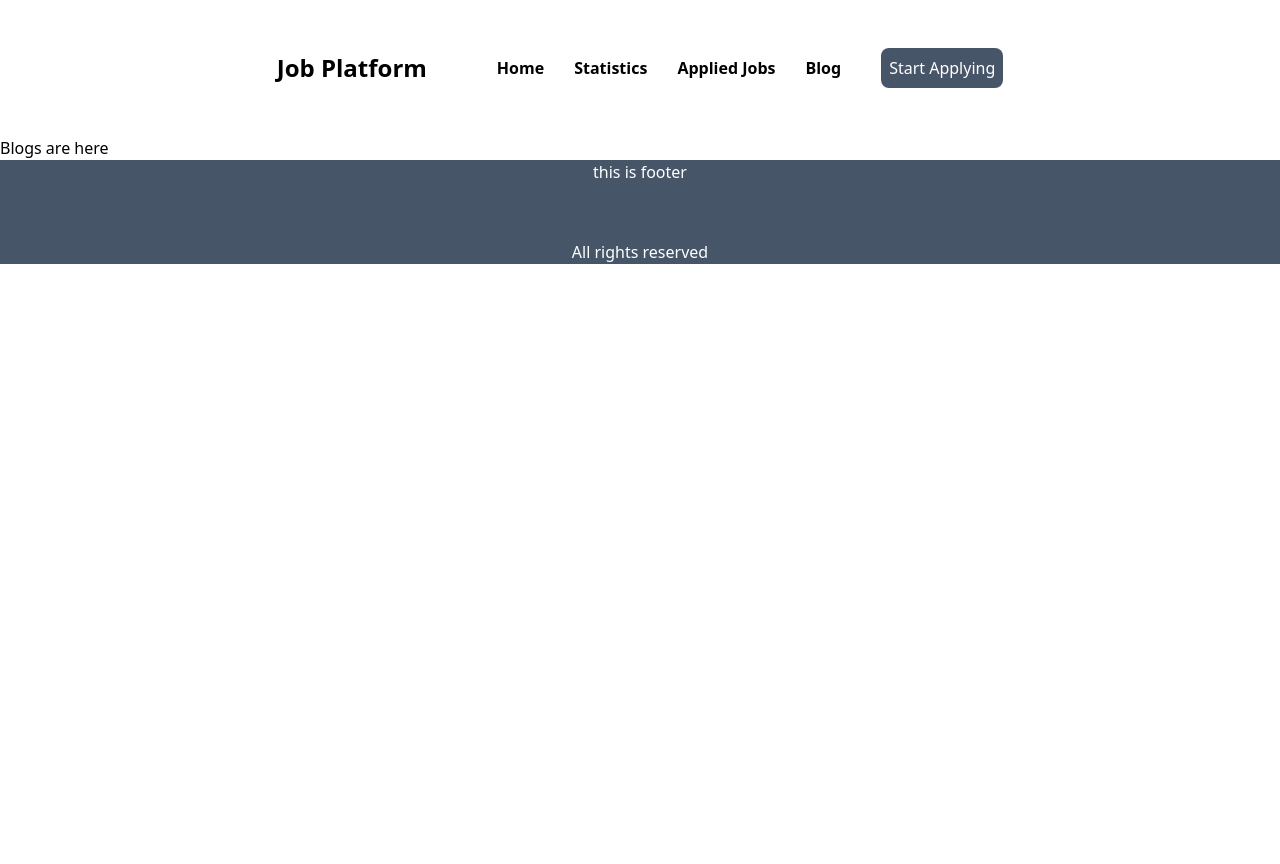
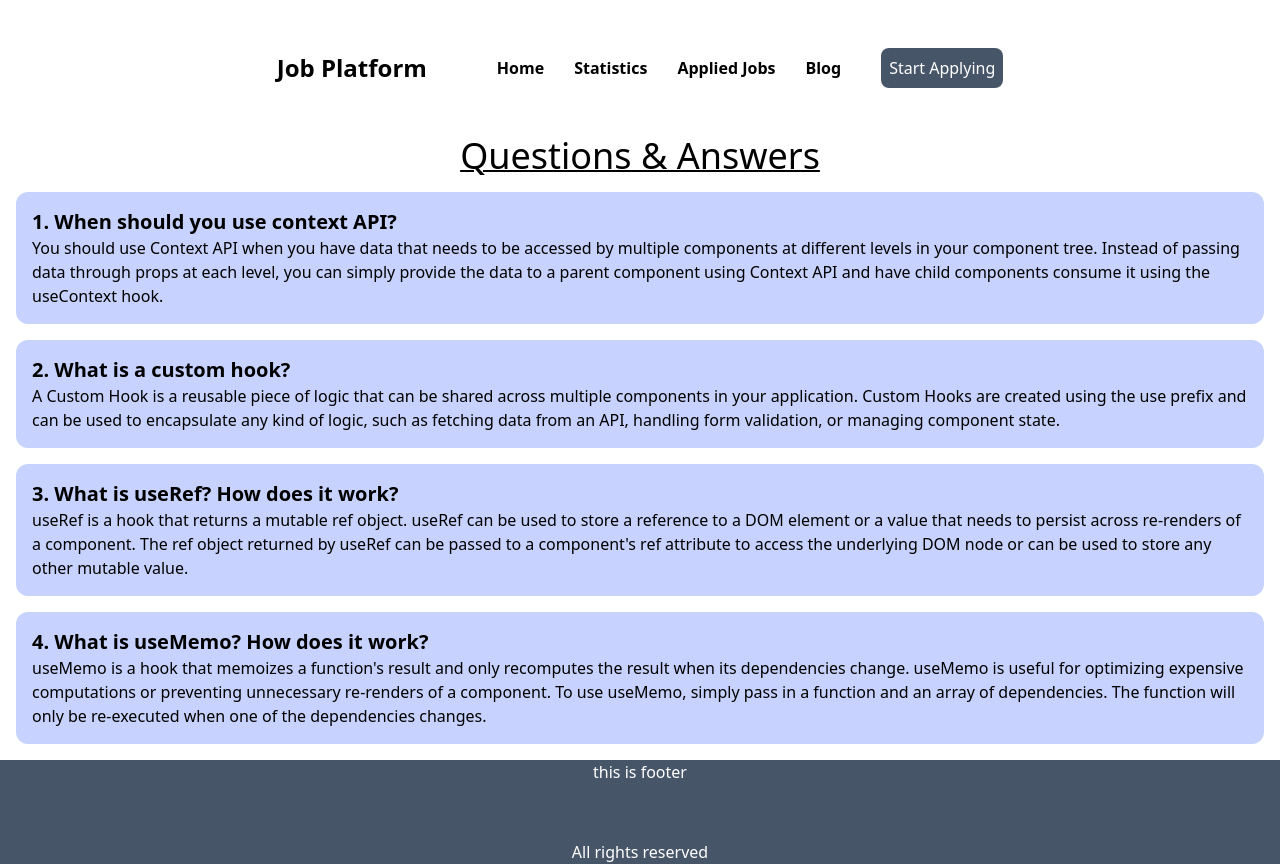
Before and after one commit to FaruqueParvej/Career-Hub, a React (Vite) app: page /blog in a window 1280 px wide. Before the commit the page ends 800 px from the top, so only its background shows below. Built offline with nearby package versions, Linux system fonts and the light colour scheme.

Commit message:
Q&A section added

```diff
--- a/package.json
+++ b/package.json
@@ -14,6 +14,7 @@
     "react": "^18.2.0",
     "react-dom": "^18.2.0",
     "react-router-dom": "^6.10.0",
+    "recharts": "^2.5.0",
     "sort-by": "^1.2.0"
   },
   "devDependencies": {
--- a/src/components/AppliedJob/AppliedJob.jsx
+++ b/src/components/AppliedJob/AppliedJob.jsx
@@ -13,11 +13,15 @@ const AppliedJob = ({ job }) => {
     salaryRange,
   } = job;
   return (
-    <div className="m-10 p-10 border-2 flex items-center justify-between rounded-xl">
+    <div className="p-4 my-4 md:m-10 md:p-10 border-2 md:flex items-center justify-between rounded-xl">
       <div>
-        <img className="w-48 h-48" src={companyLogo} alt="" />
+        <img
+          className="md:w-48 md:h-48 rounded-xl mx-auto"
+          src={companyLogo}
+          alt=""
+        />
       </div>
-      <div className="grow mx-10">
+      <div className="grow md:mx-10">
         <h1 className="text-2xl font-bold ">{title}</h1>
         <h2 className="mb-4">{companyName}</h2>
         <p>
@@ -30,28 +34,7 @@ const AppliedJob = ({ job }) => {
         </p>
 
         <p className="mt-4">
-          <span className="me-3">
-            <svg
-              xmlns="http://www.w3.org/2000/svg"
-              fill="none"
-              viewBox="0 0 24 24"
-              strokeWidth={1.5}
-              stroke="currentColor"
-              className="w-6 h-6"
-            >
-              <path
-                strokeLinecap="round"
-                strokeLinejoin="round"
-                d="M15 10.5a3 3 0 11-6 0 3 3 0 016 0z"
-              />
-              <path
-                strokeLinecap="round"
-                strokeLinejoin="round"
-                d="M19.5 10.5c0 7.142-7.5 11.25-7.5 11.25S4.5 17.642 4.5 10.5a7.5 7.5 0 1115 0z"
-              />
-            </svg>
-            {location}
-          </span>
+          <span className="me-3">{location}</span>
           <span>Salary: {salaryRange}</span>
         </p>
       </div>
--- a/src/components/AppliedJobs/AppliedJobs.jsx
+++ b/src/components/AppliedJobs/AppliedJobs.jsx
@@ -9,7 +9,7 @@ const AppliedJobs = () => {
   const appliedJobs = jobs.filter((item) => storedId.includes(item.id));
   console.log(appliedJobs);
   return (
-    <div className="m-10 p-10">
+    <div className="md:m-10 p-10">
       {appliedJobs.map((job) => (
         <AppliedJob key={job.id} job={job}></AppliedJob>
       ))}
--- /dev/null
+++ b/src/components/ErrorPage/ErrorPage.jsx
@@ -0,0 +1,17 @@
+import React from "react";
+import { Link } from "react-router-dom";
+
+const ErrorPage = () => {
+  return (
+    <div className="flex flex-col justify-center text-center h-96 bg-red-300 text-2xl">
+      <h1>Error: 404 Not Found</h1>
+      <p>The page you are looking for does not exist.</p>
+      <p>Go back to</p>
+      <Link className="text-blue-500 underline decoration-2" to="/">
+        Home
+      </Link>
+    </div>
+  );
+};
+
+export default ErrorPage;
--- a/src/components/FeaturedJob/FeaturedJob.jsx
+++ b/src/components/FeaturedJob/FeaturedJob.jsx
@@ -19,7 +19,7 @@ const FeaturedJob = ({ featuredJob }) => {
         <div className="p-5">
           <figure>
             <img
-              className="w-48 h-48 object-cover object-center"
+              className="w-48 h-48 object-cover object-center rounded-xl"
               src={companyLogo}
               alt="Album"
             />
--- a/src/components/FeaturedJobs/FeaturedJobs.jsx
+++ b/src/components/FeaturedJobs/FeaturedJobs.jsx
@@ -2,6 +2,7 @@ import React, { useEffect, useState } from "react";
 import FeaturedJob from "../FeaturedJob/FeaturedJob";
 const FeaturedJobs = () => {
   const [featuredJobs, setFeaturedJobs] = useState([]);
+  const [moreJobs, setMoreJobs] = useState(false);
   useEffect(() => {
     fetch("featuredJob.json")
       .then((res) => res.json())
@@ -17,7 +18,7 @@ const FeaturedJobs = () => {
         </p>
       </div>
       <div className="grid grid-cols-1 sm:grid-cols-2 gap-4">
-        {featuredJobs.map((featuredJob) => (
+        {featuredJobs.slice(0, moreJobs ? 6 : 4).map((featuredJob) => (
           <FeaturedJob
             key={featuredJob.id}
             featuredJob={featuredJob}
@@ -25,8 +26,11 @@ const FeaturedJobs = () => {
         ))}
       </div>
       <div>
-        <button className="bg-slate-600 rounded-lg p-2 text-white my-2">
-          See All Jobs
+        <button
+          onClick={() => setMoreJobs((prev) => !prev)}
+          className="bg-slate-600 rounded-lg p-2 text-white my-2"
+        >
+          {moreJobs ? "See Less Jobs" : "See More Jobs"}
         </button>
       </div>
     </div>
--- a/src/components/banner/Banner.jsx
+++ b/src/components/banner/Banner.jsx
@@ -16,7 +16,9 @@ const Banner = () => {
             error iusto tenetur eligendi laborum, praesentium obcaecati commodi
             tempora dignissimos aliquam.
           </p>
-          <button className="btn">Get Started</button>
+          <button className="bg-purple-600 rounded-lg p-2 text-white my-2">
+            Get Started
+          </button>
         </div>
         <div>
           <img
--- a/src/components/blog/Blog.jsx
+++ b/src/components/blog/Blog.jsx
@@ -2,10 +2,60 @@ import React from "react";
 
 const Blog = () => {
   return (
-    <div className="border-slate-900">
-      <h1>Blogs are here</h1>
+    <div>
+      <section>
+        <h2 className="text-center text-4xl underline decoration-2">
+          Questions & Answers{" "}
+        </h2>
+        <div className="m-4 p-4 bg-indigo-200 rounded-xl">
+          <h3 className="font-bold text-xl">
+            1. When should you use context API?
+          </h3>
+          <p>
+            You should use Context API when you have data that needs to be
+            accessed by multiple components at different levels in your
+            component tree. Instead of passing data through props at each level,
+            you can simply provide the data to a parent component using Context
+            API and have child components consume it using the useContext hook.
+          </p>
+        </div>
+        <div className="m-4 p-4 bg-indigo-200 rounded-xl">
+          <h3 className="font-bold text-xl">2. What is a custom hook?</h3>
+          <p>
+            A Custom Hook is a reusable piece of logic that can be shared across
+            multiple components in your application. Custom Hooks are created
+            using the use prefix and can be used to encapsulate any kind of
+            logic, such as fetching data from an API, handling form validation,
+            or managing component state.
+          </p>
+        </div>
+        <div className="m-4 p-4 bg-indigo-200 rounded-xl">
+          <h3 className="font-bold text-xl">
+            3. What is useRef? How does it work?
+          </h3>
+          <p>
+            useRef is a hook that returns a mutable ref object. useRef can be
+            used to store a reference to a DOM element or a value that needs to
+            persist across re-renders of a component. The ref object returned by
+            useRef can be passed to a component's ref attribute to access the
+            underlying DOM node or can be used to store any other mutable value.
+          </p>
+        </div>
+        <div className="m-4 p-4 bg-indigo-200 rounded-xl">
+          <h3 className="font-bold text-xl">
+            4. What is useMemo? How does it work?
+          </h3>
+          <p>
+            useMemo is a hook that memoizes a function's result and only
+            recomputes the result when its dependencies change. useMemo is
+            useful for optimizing expensive computations or preventing
+            unnecessary re-renders of a component. To use useMemo, simply pass
+            in a function and an array of dependencies. The function will only
+            be re-executed when one of the dependencies changes.
+          </p>
+        </div>
+      </section>
     </div>
   );
 };
-
 export default Blog;
--- a/src/components/statistics/Statistics.jsx
+++ b/src/components/statistics/Statistics.jsx
@@ -1,10 +1,97 @@
 import React from "react";
+import {
+  FunnelChart,
+  Funnel,
+  Legend,
+  Tooltip,
+  XAxis,
+  YAxis,
+  RadialBarChart,
+  RadialBar,
+} from "recharts";
 
+// const data = [
+//   { name: "", value: 57, fill: "#8884d8" },
+//   { name: "Assignment 2", value: 59, fill: "#83a6ed" },
+//   { name: "Assignment 3", value: 53, fill: "#8dd1e1" },
+//   { name: "Assignment 4", value: 60, fill: "#82ca9d" },
+//   { name: "Assignment 5", value: 34, fill: "#a4de6c" },
+//   { name: "Assignment 6", value: 49, fill: "#a4de6c" },
+//   { name: "Assignment 7", value: 60, fill: "#82ca9d" },
+//   { name: "Assignment 8", value: 60, fill: "#82ca9d" },
+// ];
+const data = [
+  {
+    name: "Assignment 1",
+    number: 57,
+    fill: "#8884d8",
+  },
+  {
+    name: "Assignment 2",
+    number: 59,
+    fill: "#83a6ed",
+  },
+  {
+    name: "Assignment 3",
+    number: 53,
+    fill: "#8dd1e1",
+  },
+  {
+    name: "Assignment 4",
+    number: 60,
+    fill: "#ffc658",
+  },
+  {
+    name: "Assignment 5",
+    number: 34,
+    fill: "#a4de6c",
+  },
+  {
+    name: "Assignment 6",
+    number: 49,
+    fill: "#d0ed57",
+  },
+  {
+    name: "Assignment 7",
+    number: 60,
+    fill: "#ffc658",
+  },
+  {
+    name: "Assignment 8",
+    number: 60,
+    fill: "#ffc658",
+  },
+];
 const Statistics = () => {
   return (
-    <div className="bg-yellow-300">
-      <h1>all statistics are here</h1>
-    </div>
+    <RadialBarChart
+      width={730}
+      height={250}
+      innerRadius="10%"
+      outerRadius="80%"
+      data={data}
+      startAngle={180}
+      endAngle={0}
+      className="m-20"
+    >
+      <RadialBar
+        minAngle={15}
+        label={{ fill: "#666", position: "insideStart" }}
+        background
+        clockWise={true}
+        dataKey="number"
+        className="scale-125"
+      />
+      <Legend
+        iconSize={10}
+        width={120}
+        height={140}
+        layout="vertical"
+        verticalAlign="middle"
+        align="right"
+      />
+      <Tooltip />
+    </RadialBarChart>
   );
 };
 
--- a/src/main.jsx
+++ b/src/main.jsx
@@ -9,6 +9,7 @@ import AppliedJobs from "./components/AppliedJobs/AppliedJobs";
 import Blog from "./components/Blog/Blog";
 import Banner from "./components/Banner/Banner";
 import Details from "./components/Details/Details";
+import ErrorPage from "./components/ErrorPage/ErrorPage";
 const router = createBrowserRouter([
   {
     path: "/",
@@ -36,6 +37,10 @@ const router = createBrowserRouter([
         path: "blog",
         element: <Blog></Blog>,
       },
+      {
+        path: "*",
+        element: <ErrorPage></ErrorPage>,
+      },
     ],
   },
 ]);
```
Also changed, not shown: 2 other files (tests, documents, lock files or other folders).
